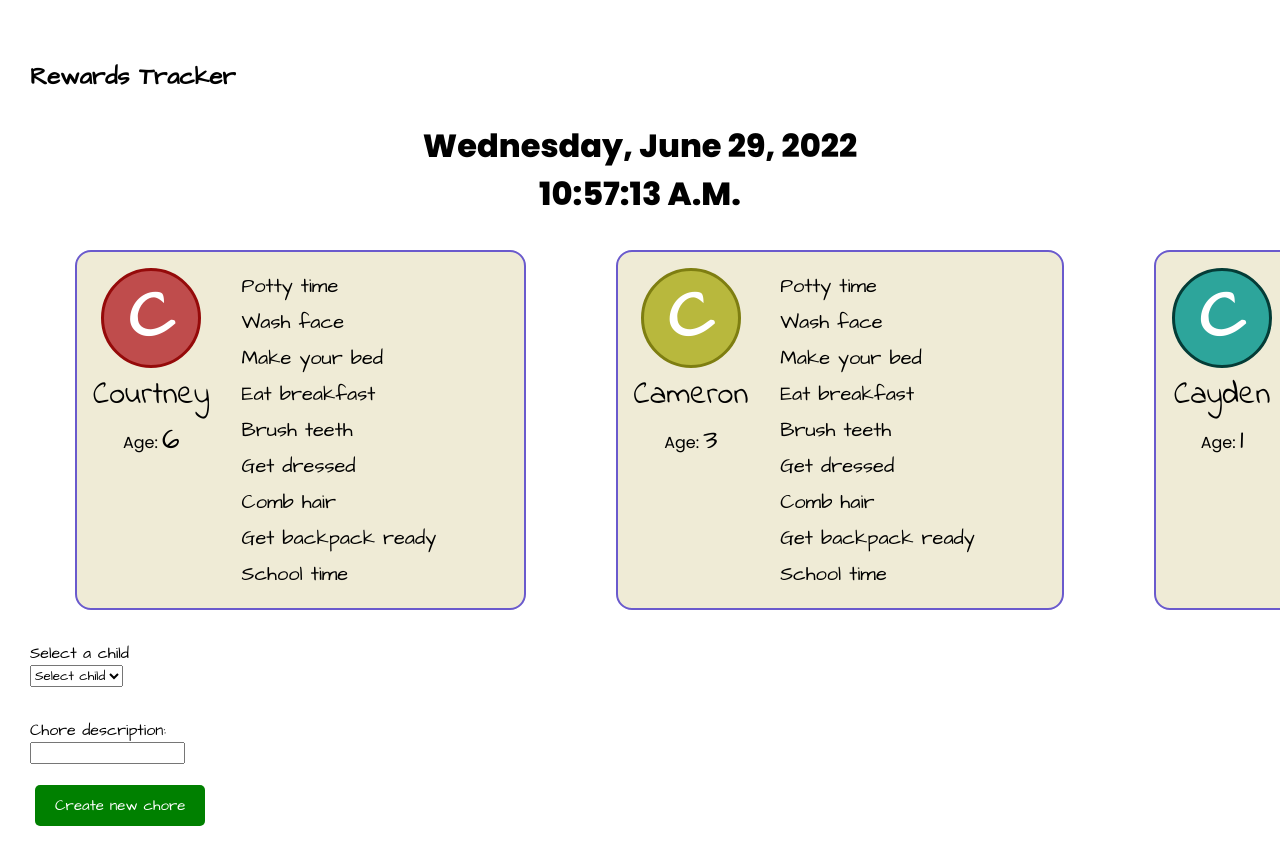
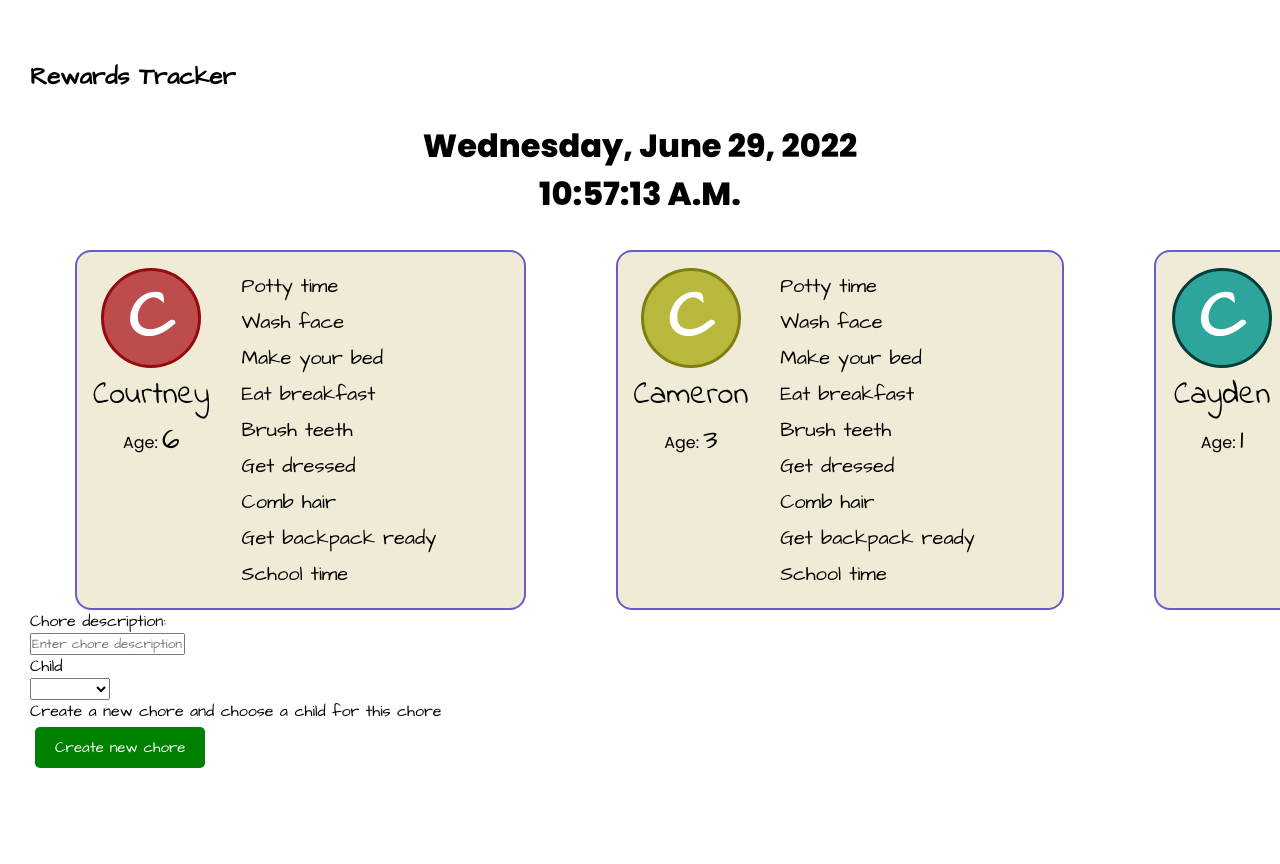
Before and after one commit to CourtneyDM/incentivize, a React (Create React App) app in the folder client/: page / in a window 1280 px wide. Shown: the top 864 px of the page. After the commit the page ends 833 px from the top, so only its background shows below. Built offline with nearby package versions, Linux system fonts and the light colour scheme.

Commit message:
Updated input fields for form submission

```diff
--- a/client/src/components/Form/ChoreForm.js
+++ b/client/src/components/Form/ChoreForm.js
@@ -1,30 +1,102 @@
-import React from "react";
-// import PropTypes from "prop-types";
+import React, { useState } from "react";
+import PropTypes from "prop-types";
 // import Input from "./Input";
 import Button from "./Button";
 import "./Form.css";
 
-const ChoreForm = ({ handleChange, handleFormSubmit }) => {
+const ChoreForm = ({ handleChange }) => {
+  // Initialize state for input field
+  const [enteredChore, setEnteredChore] = useState("");
+
+  // Initialize state for input selector
+  const [childSelected, setChildSelected] = useState("");
+
+  // Event handler for input fields
+  const handleInputChange = (e) => {
+    const { name, value } = e.target;
+
+    // Set state according to the changed input field
+    name === "chore" ? setEnteredChore(value) : setChildSelected(value);
+  };
+
+  // Event handler for form submission
+  const onFormSubmit = (e) => {
+    e.preventDefault();
+
+    const child = childSelected.trim(),
+      chore = enteredChore.trim();
+
+    // Create an object to handle input values for form validation
+    const payload = {
+      child,
+      chore
+    };
+
+    /* Validation for input fields */
+    // Return message if both input fields are incomplete
+    if (!child && !chore) {
+      console.log("You need to complete the form before submitting.");
+    } else if (child) {
+      if (chore) {
+        console.log(payload);
+        setChildSelected("");
+        setEnteredChore("");
+      } else {
+        console.log("You need to enter a chore before continuing");
+      }
+    } else {
+      console.log("You need to select a child before continuing.");
+    }
+    console.log(chore.length);
+    return `${child} will be assigned "${chore}" - ready to submit?`;
+  };
+
+  // Show entered chore and child selected to the screen
+  const displayChore = () => {
+    const child = childSelected.trim(),
+      chore = enteredChore.trim();
+    return !child && !chore
+      ? "Create a new chore and choose a child for this chore"
+      : !child
+      ? "Pick a child..."
+      : !chore
+      ? "Enter a new chore..."
+      : `${child} will be assigned "${chore}" - ready to submit?`;
+  };
+
   return (
-    <div className="container-form--chore">
-      <form className="form--chore">
-        <div className="container--selector">
-          <label htmlFor="child">Select a child</label>
-          <select name="child" id="child--selector">
-            <option>Select child</option>
-            <option value="courtney">Courtney</option>
-            <option value="cameron">Cameron</option>
-            <option value="cayden">Cayden</option>
+    <form className="form--chore" onSubmit={onFormSubmit}>
+      <div className="new-chore--controls">
+        <div className="new-chore--control">
+          <label htmlFor="chore">Chore description:</label>
+          <input type="text" name="chore" value={enteredChore} placeholder="Enter chore description here" onChange={handleInputChange} />
+        </div>
+        <div className="new-chore--control">
+          <label htmlFor="child">Child</label>
+          <select name="child" id="child--selector" value={childSelected} onChange={handleInputChange}>
+            <option></option>
+            <option value="Cameron">Cameron</option>
+            <option value="Cayden">Cayden</option>
+            <option value="Courtney">Courtney</option>
           </select>
         </div>
-        <div className="container--input">
-          <label htmlFor="chore">Chore description: </label>
-          <input type="text" name="chore" onChange={handleChange} />
+        <div className="form--output">
+          <p>{displayChore()}</p>
         </div>
-        <Button text="Create new chore" color="green" handleClick={handleFormSubmit} />
-      </form>
-    </div>
+        <Button text="Create new chore" color="green" />
+      </div>
+    </form>
   );
 };
 
+ChoreForm.defaultProps = {
+  enteredChore: "",
+  childSelected: ""
+};
+
+ChoreForm.propTypes = {
+  enteredChore: PropTypes.string.isRequired,
+  childSelected: PropTypes.string.isRequired
+};
+
 export default ChoreForm;
```
